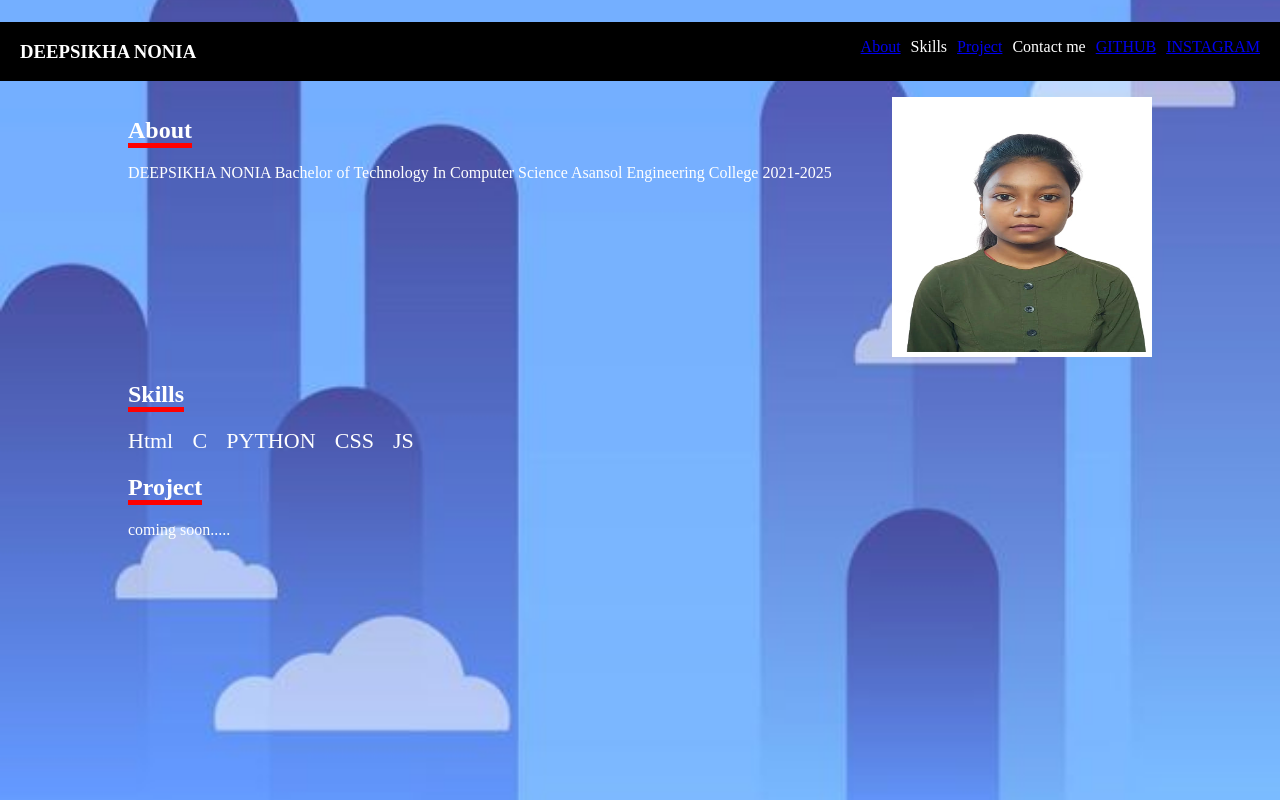
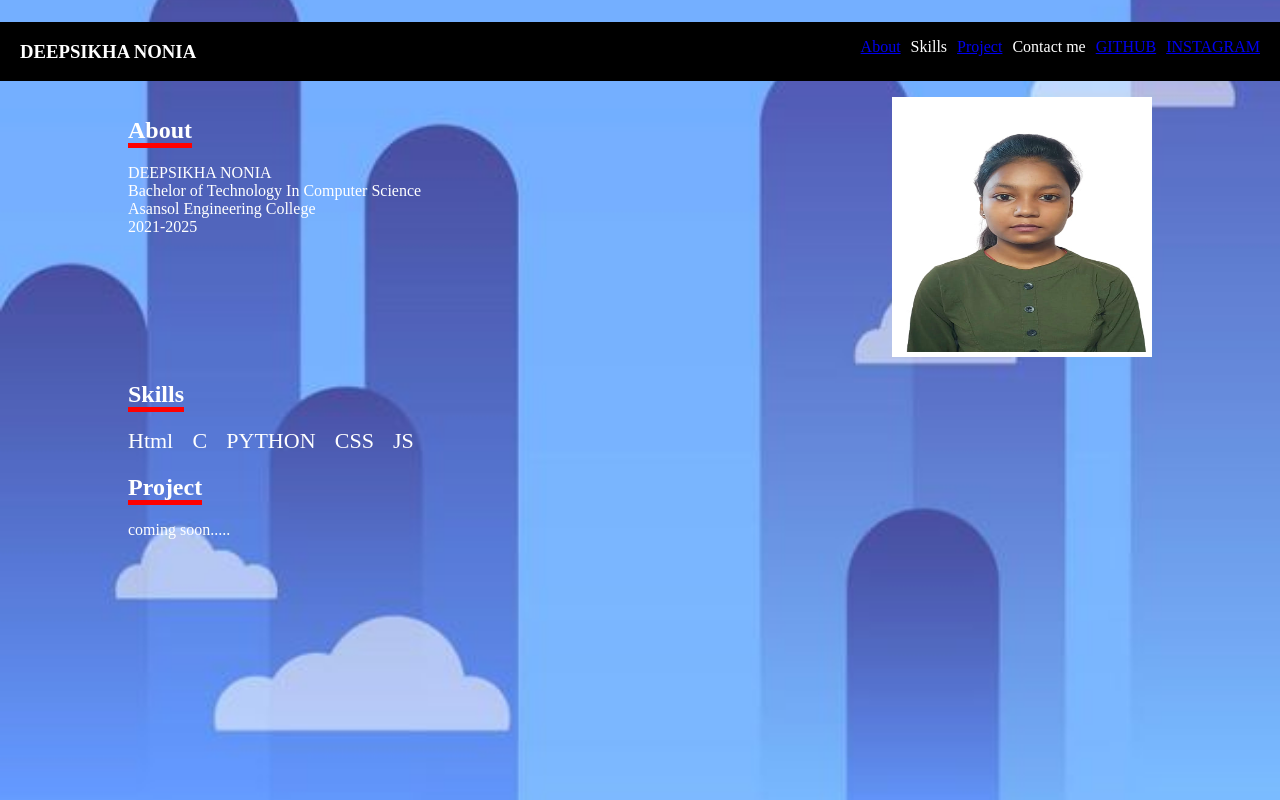
Before and after one commit to DEEPSIKHA24/PORTFOLIO.github.io, a plain HTML site: page index.html in a window 1280 px wide. Drawn offline with Linux system fonts and the light colour scheme.

Commit message:
Update index.html

```diff
--- a/index.html
+++ b/index.html
@@ -35,9 +35,9 @@
                 <h1 class="heading">
                     <span>About</span>
                 </h1>
-                <p> DEEPSIKHA NONIA
-                    Bachelor of Technology In Computer Science
-                    Asansol Engineering College
+                <p> DEEPSIKHA NONIA <br>
+                    Bachelor of Technology In Computer Science<br>
+                    Asansol Engineering College<br>
                     2021-2025
                 </p>
             </div>
```
